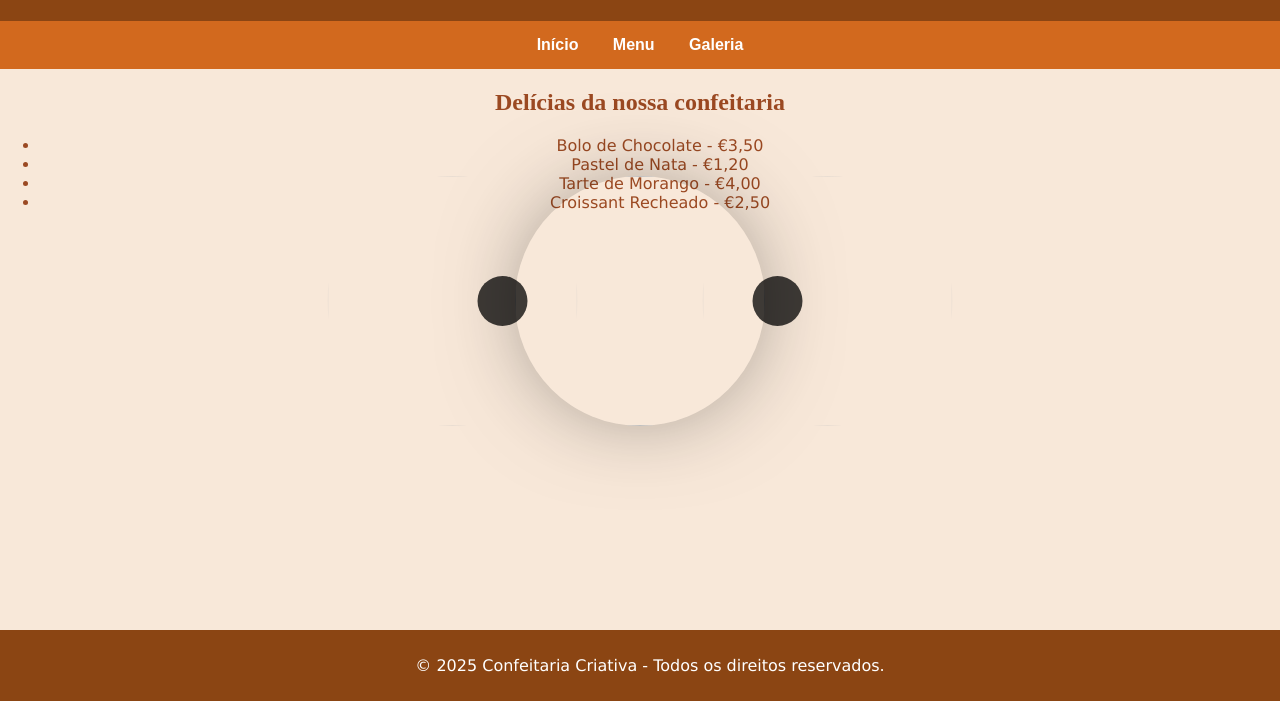
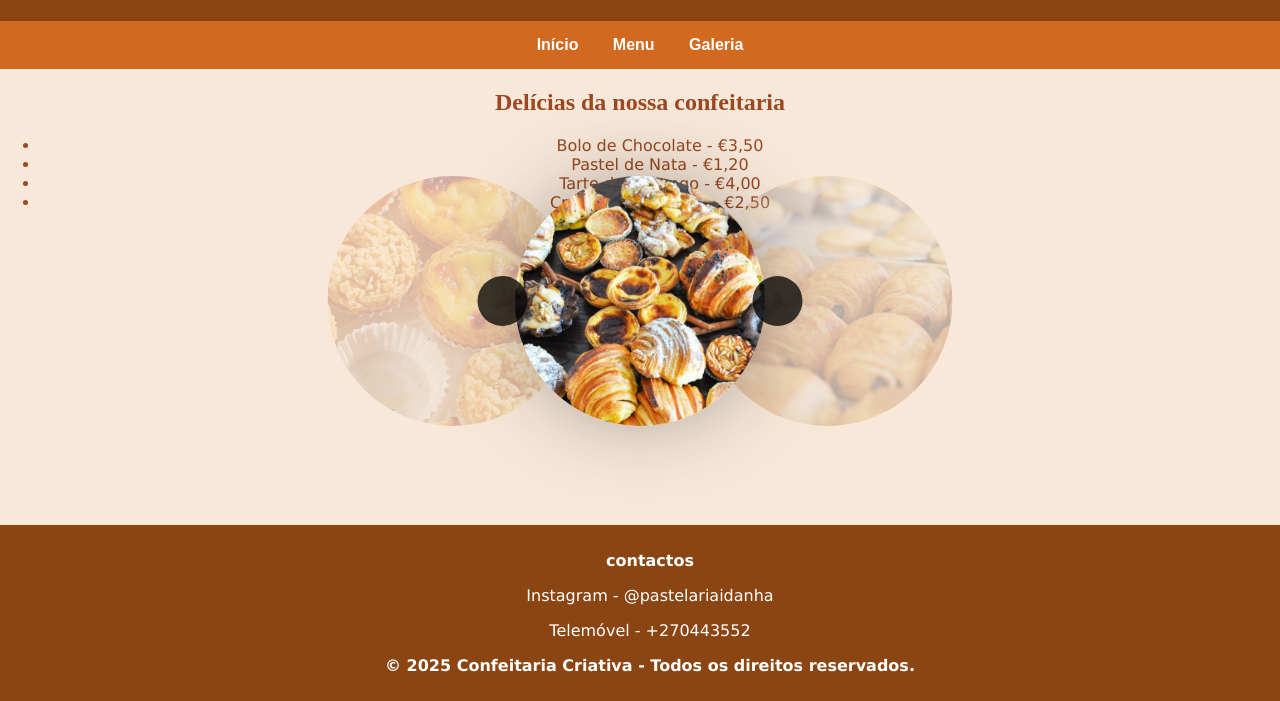
Before and after one commit to SantiagoRosa01/Site-Pastelaria, a plain HTML site: page menu.html in a window 1280 px wide. Shown: the part 99-800 px from the top of the page. Drawn offline with Linux system fonts and the light colour scheme.

Commit message:
Add files via upload

```diff
--- a/menu.html
+++ b/menu.html
@@ -35,19 +35,19 @@
  <section class="galeria">
 <div class="items">
     <div class="item active">
-        <img src="images/image3.jpg " width="500" height="500">
+        <img src="image3.jpg " width="500" height="500">
     </div>
     <div class=" item next">
-        <img src="images/image4.jpg " width="500" height="500">
+        <img src="image4.jpg " width="500" height="500">
     </div>
     <div class="item">
-        <img src="images/image5.jpg " width="500" height="500">
+        <img src="image5.jpg " width="500" height="500">
     </div>
     <div class="item">
-        <img src="images/image6.jpg " width="500" height="500">
+        <img src="image6.jpg " width="500" height="500">
     </div>
     <div class="item prev">
-        <img src="images/image7.jpg " width="500" height="500">
+        <img src="image7.jpg " width="500" height="500">
     </div>
     <div class="button-container">
         <div class="button"><i class="fas fa-angle-left"></i></div>
@@ -58,7 +58,10 @@
 
 
  <footer>
-    <p>&copy; 2025 Confeitaria Criativa - Todos os direitos reservados.</p>
+    <p><strong>contactos</strong></p>
+    <p>Instagram - @pastelariaidanha</p>
+    <p>Telemóvel - +270443552</p>
+    <p><strong>&copy; 2025 Confeitaria Criativa - Todos os direitos reservados.</strong></p>
 </footer>
 
 
```
Also changed, not shown: index.html (+3 -3 lines).
